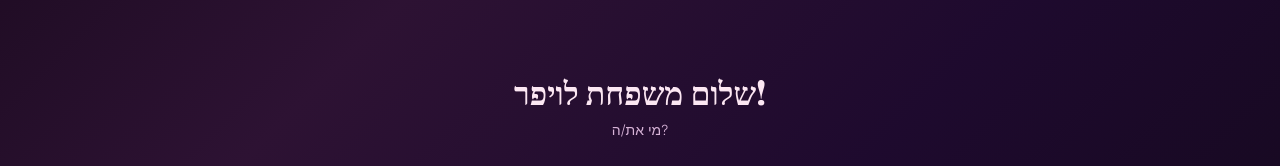
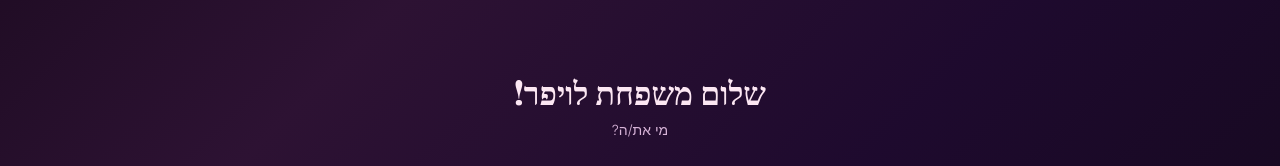
Before and after one commit to oranloyfer/baby-loyfer, a plain HTML site: page index.html in a window 1280 px wide. Shown: the part 221-387 px from the top of the page. Drawn offline with nearby package versions, Linux system fonts and the light colour scheme.

Commit message:
Fix RTL punctuation on profile screen

```diff
--- a/index.html
+++ b/index.html
@@ -314,8 +314,8 @@
 <body class="girl-mode">
 
 <div class="profile-screen" id="profile-screen">
-  <div class="profile-title">!שלום משפחת לויפר</div>
-  <div class="profile-subtitle">?מי את/ה</div>
+  <div class="profile-title">שלום משפחת לויפר!</div>
+  <div class="profile-subtitle">מי את/ה?</div>
   <div class="profile-grid" id="profile-grid"></div>
 </div>
 
```
